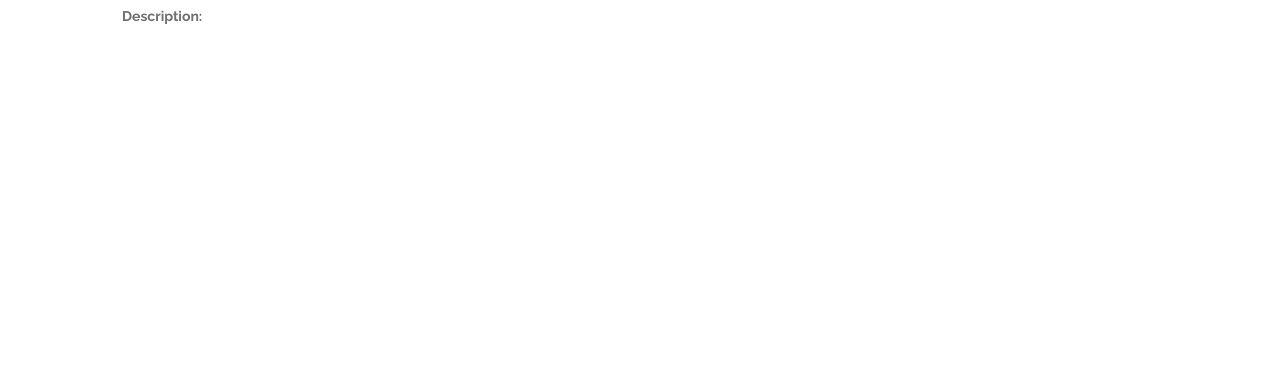
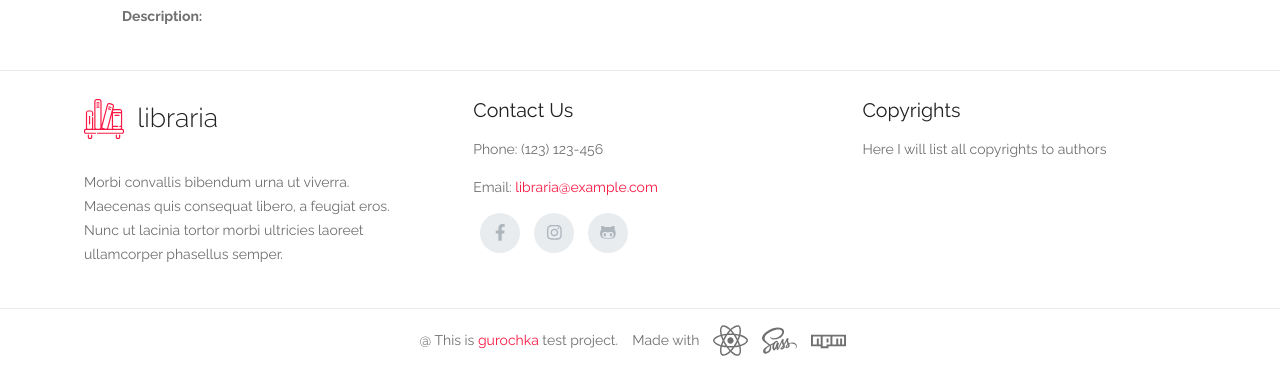
Before and after one commit to Gurochka/Library, a React app: page /book/10 in a window 1280 px wide. Shown: the part 500-869 px from the top of the page. Before the commit the page ends 800 px from the top, so only its background shows below. Built offline with nearby package versions, Linux system fonts and the light colour scheme; no server answers.

Commit message:
add Footer.jsx to App component

```diff
--- a/src/app/App.js
+++ b/src/app/App.js
@@ -13,11 +13,17 @@ import Book from './librarian/Book.jsx';
 import { faAngleDown, faEllipsisH, faPlaceOfWorship, faSignOutAlt, faCheckSquare as fasCheckSquare } from '@fortawesome/free-solid-svg-icons';
 import { faHeart, faSquare, faCheckSquare } from '@fortawesome/free-regular-svg-icons';
 library.add(faAngleDown, faEllipsisH, faPlaceOfWorship, faSignOutAlt, faHeart, faSquare, faCheckSquare, fasCheckSquare);
+
 // icons for categories
 import { faBabyCarriage, faGraduationCap, faGlassCheers, faDragon, faUserSecret } from '@fortawesome/free-solid-svg-icons';
 library.add(faBabyCarriage, faGraduationCap, faGlassCheers, faDragon, faUserSecret);
 
+//all brand icons used in the project
+import { faReact, faSass, faNpm, faFacebookF, faGithubAlt, faInstagram } from '@fortawesome/free-brands-svg-icons';
+library.add(faReact, faSass, faNpm, faFacebookF, faGithubAlt, faInstagram);
+
 import Navbar from './components/Navbar.jsx'
+import Footer from './components/Footer.jsx'
 
 
 function App() {
@@ -31,6 +37,7 @@ function App() {
         <Route path="/add_book" component = { AddBook } />
         <Route path="/book/:book_id" component = { Book } />
       </Switch>
+      <Footer />
     </Router>
   );
 }
--- /dev/null
+++ b/src/app/components/Footer.jsx
@@ -0,0 +1,45 @@
+import React from 'react';
+import { FontAwesomeIcon } from '@fortawesome/react-fontawesome';
+import { Link, NavLink } from 'react-router-dom';
+import Logo from './Logo.jsx';
+
+export default class Footer extends React.Component {
+  render(){
+    return(
+      <footer>
+
+        <div className="footer-links container">
+          <div>
+            <h2 className="flex align-items-center"><Logo /> libraria </h2>
+            <p>Morbi convallis bibendum urna ut viverra. Maecenas quis consequat libero, a feugiat eros. Nunc ut lacinia tortor morbi ultricies laoreet ullamcorper phasellus semper.</p>
+          </div>
+          <div>
+            <h4>Contact Us</h4>
+            <p><b></b></p>
+            <p>Phone: (123) 123-456</p>
+            <p>Email: <a href="#">libraria@example.com</a></p>
+            <p>
+              <button className="round-button facebook-btn"> <FontAwesomeIcon icon={['fab', 'facebook-f']} title="Facebook"/> </button>
+              <button className="round-button instagran-btn"> <FontAwesomeIcon icon={['fab', 'instagram']} title="Instagram"/> </button>
+              <a className="round-button github-btn" href="https://github.com/Gurochka/Library" target="__blank"> <FontAwesomeIcon icon={['fab', 'github-alt']} title="github"/> </a>
+            </p>
+          </div>
+          <div>
+            <h4>Сopyrights</h4>
+            <p>Here I will list all сopyrights to authors</p>
+          </div>
+        </div>
+
+        <div className="footer-copyrights">
+          <div>@ This is <a target="__blank" href="https://github.com/Gurochka/Library">gurochka</a> test project. </div>
+          <div className="brands">Made with
+            <FontAwesomeIcon icon={['fab', 'react']} title="React"/>
+            <FontAwesomeIcon icon={['fab', 'sass']} title="Sass" />
+            <FontAwesomeIcon icon={['fab', 'npm']} title="npm" />
+          </div>
+        </div>
+
+      </footer>
+    );
+  }
+}
--- a/src/app/components/Logo.jsx
+++ b/src/app/components/Logo.jsx
@@ -2,8 +2,8 @@ import React from 'react';
 
 const Logo = () => {
   return(
-<svg version="1.1" id="Capa_1"  x="0px" y="0px"
-   viewBox="0 0 512 512" styles={{enableBackground: 'new 0 0 512 512'}} >
+<svg version="1.1" id="Capa_1"  x="0px" y="0px" className="logo"
+   viewBox="0 0 512 512" style={{enableBackground: 'new 0 0 512 512'}} >
 <g>
   <g>
     <path d="M488.559,380.738h-4.011c2.347-4.227,3.688-9.085,3.688-14.253V157.182c0-16.244-13.216-29.461-29.462-29.461h-72.673
--- a/src/scss/components/_buttons.scss
+++ b/src/scss/components/_buttons.scss
@@ -104,7 +104,7 @@ fieldset:disabled a.btn {
 // Round button
 
 .round-button{
-  display: flex;
+  display: inline-flex;
   align-items: center;
   justify-content: center;
 
@@ -116,5 +116,8 @@ fieldset:disabled a.btn {
 
   background-color: $gray-200;
   color: $gray-500;
-  @include change-colors-on-hover()
+  @include change-colors-on-hover();
+  font-size: 1.2em;
+  border: none;
+
 }
--- /dev/null
+++ b/src/scss/components/_footer.scss
@@ -0,0 +1,66 @@
+footer, .footer{
+  background-color: $default-color;
+  border-top: 1px solid $gray-200;
+  margin-top: 2rem;
+
+  .footer-links{
+    padding: 2rem 1rem;
+    text-align: center;
+    h2{
+      justify-content: center;
+    }
+    .facebook-btn:hover{
+      background-color: #4267b2;
+    }
+    .github-btn:hover{
+      background-color: #24292e;
+    }
+  }
+
+  .footer-copyrights{
+    display: flex;
+    flex-direction: column;
+    justify-content: center;
+    align-items: center;
+
+    border-top: 1px solid $gray-200;
+    padding: 1rem 0;
+
+    svg.svg-inline--fa{
+      width: 2.5rem;
+      height: 2.5rem;
+      margin-left: 1rem;
+    }
+    .brands{
+      display: flex;
+      align-items: center;
+    }
+  }
+
+  .logo{
+    fill: $primary-color;
+    width: 40px;
+    margin-right: 0.5em;
+  }
+
+  @media (min-width: 992px){
+    .footer-links{
+      display: flex;
+      justify-content: space-between;
+      text-align: left;
+
+      h2{
+        justify-content: flex-start;
+      }
+      & > div{
+        width: 30%;
+      }
+    }
+    .footer-copyrights{
+      flex-direction: row;
+      .brands{
+        margin: 0 1rem;
+      }
+    }
+  }
+}
--- a/src/scss/layout.scss
+++ b/src/scss/layout.scss
@@ -5,6 +5,7 @@
 @import "mixins";
 
 @import "components/buttons";
+@import "components/footer";
 @import "components/form";
 @import "components/hero";
 @import "components/navbar";
```
